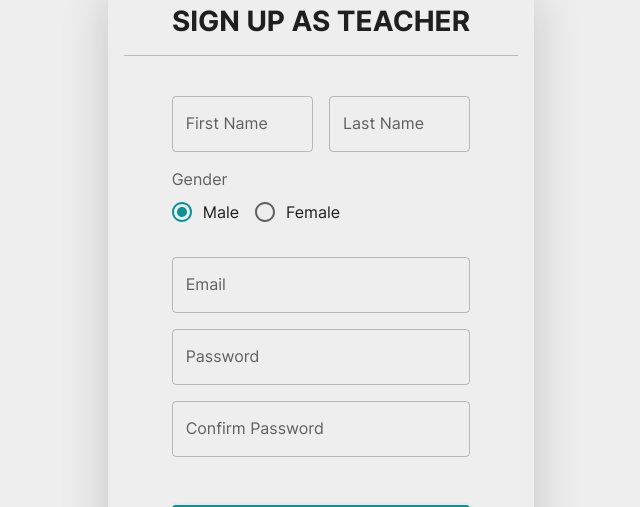
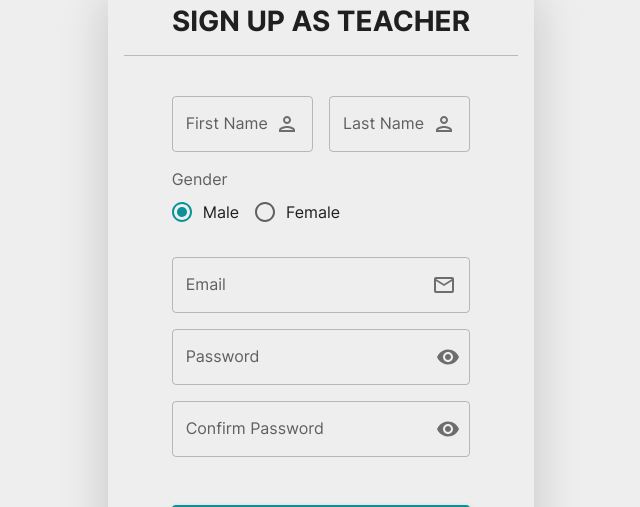
Before and after one commit to NoorA-1/facul-link, a React (Vite) app in the folder client/: page /sign-up-teacher in a window 1280 px wide. Shown: the part 99-606 px from the top of the page, without its empty margins (319-959 px from the left). Built offline with nearby package versions, Linux system fonts and the light colour scheme.

Commit message:
Added icons to input fields of sign up, sign in pages

```diff
--- a/client/src/components/Footer.jsx
+++ b/client/src/components/Footer.jsx
@@ -1,10 +1,13 @@
 import React from "react";
 
 const Footer = () => {
+  const year = new Date().getFullYear();
+
   return (
     <footer className="p-3 d-flex align-items-center justify-content-center col-12 ">
       <h6>
-        © 2023 <span className="fw-bold">Facul-Link</span>, All Rights Reserved
+        © {year} <span className="fw-bold">Facul-Link</span>, All Rights
+        Reserved
       </h6>
     </footer>
   );
--- a/client/src/pages/EmployerSignUpPage.jsx
+++ b/client/src/pages/EmployerSignUpPage.jsx
@@ -1,12 +1,19 @@
 import React, { useState } from "react";
 import { FormWrapper, InitialForm } from "../components";
 import Button from "@mui/material/Button";
+import IconButton from "@mui/material/IconButton";
 import TextField from "@mui/material/TextField";
+import Visibility from "@mui/icons-material/Visibility";
+import VisibilityOff from "@mui/icons-material/VisibilityOff";
 import Radio from "@mui/material/Radio";
 import RadioGroup from "@mui/material/RadioGroup";
 import FormControlLabel from "@mui/material/FormControlLabel";
 import FormLabel from "@mui/material/FormLabel";
 import Alert from "@mui/material/Alert";
+import InputAdornment from "@mui/material/InputAdornment";
+import PersonOutlinedIcon from "@mui/icons-material/PersonOutlined";
+import EmailOutlinedIcon from "@mui/icons-material/EmailOutlined";
+import BusinessOutlinedIcon from "@mui/icons-material/BusinessOutlined";
 import { Link, useNavigate } from "react-router-dom";
 import { useFormik } from "formik";
 import { employerSignUpValidationSchema } from "../schemas";
@@ -28,6 +35,18 @@ const EmployerSignUpPage = () => {
   const navigate = useNavigate();
   const [alertError, setAlertError] = useState("");
   const [isSuccess, setIsSuccess] = useState(false);
+  const [showPassword, setShowPassword] = useState({
+    password: false,
+    conpassword: false,
+  });
+  const handleClickShowPassword = (name) => {
+    setShowPassword((prev) => {
+      return { ...prev, [name]: !prev[name] };
+    });
+  };
+  const handleMouseDownPassword = (event) => {
+    event.preventDefault();
+  };
 
   const submitSignUpData = async (data, actions) => {
     try {
@@ -106,6 +125,13 @@ const EmployerSignUpPage = () => {
                   errors.firstname
                 }
                 error={Boolean(touched.firstname) && Boolean(errors.firstname)}
+                InputProps={{
+                  endAdornment: (
+                    <InputAdornment position="end">
+                      <PersonOutlinedIcon />
+                    </InputAdornment>
+                  ),
+                }}
               />
               <TextField
                 variant="outlined"
@@ -122,6 +148,13 @@ const EmployerSignUpPage = () => {
                   errors.lastname
                 }
                 error={Boolean(touched.lastname) && Boolean(errors.lastname)}
+                InputProps={{
+                  endAdornment: (
+                    <InputAdornment position="end">
+                      <PersonOutlinedIcon />
+                    </InputAdornment>
+                  ),
+                }}
               />
             </div>
             <FormLabel className="mt-3" id="radio-buttons-group-label">
@@ -161,6 +194,13 @@ const EmployerSignUpPage = () => {
                 Boolean(touched.universityname) &&
                 Boolean(errors.universityname)
               }
+              InputProps={{
+                endAdornment: (
+                  <InputAdornment position="end">
+                    <BusinessOutlinedIcon />
+                  </InputAdornment>
+                ),
+              }}
             />
             <TextField
               variant="outlined"
@@ -181,6 +221,13 @@ const EmployerSignUpPage = () => {
                 Boolean(touched.departmentname) &&
                 Boolean(errors.departmentname)
               }
+              InputProps={{
+                endAdornment: (
+                  <InputAdornment position="end">
+                    <BusinessOutlinedIcon />
+                  </InputAdornment>
+                ),
+              }}
             />
             <TextField
               variant="outlined"
@@ -196,10 +243,17 @@ const EmployerSignUpPage = () => {
                 Boolean(errors.email) && Boolean(touched.email) && errors.email
               }
               error={Boolean(touched.email) && Boolean(errors.email)}
+              InputProps={{
+                endAdornment: (
+                  <InputAdornment position="end">
+                    <EmailOutlinedIcon />
+                  </InputAdornment>
+                ),
+              }}
             />
             <TextField
               variant="outlined"
-              type="password"
+              type={showPassword.password ? "text" : "password"}
               label="Password"
               fullWidth
               className="mb-3"
@@ -213,10 +267,27 @@ const EmployerSignUpPage = () => {
                 errors.password
               }
               error={Boolean(touched.password) && Boolean(errors.password)}
+              InputProps={{
+                endAdornment: (
+                  <InputAdornment position="end">
+                    <IconButton
+                      onClick={() => handleClickShowPassword("password")}
+                      onMouseDown={handleMouseDownPassword}
+                      edge="end"
+                    >
+                      {showPassword.password ? (
+                        <VisibilityOff />
+                      ) : (
+                        <Visibility />
+                      )}
+                    </IconButton>
+                  </InputAdornment>
+                ),
+              }}
             />
             <TextField
               variant="outlined"
-              type="password"
+              type={showPassword.conpassword ? "text" : "password"}
               label="Confirm Password"
               fullWidth
               name="conpassword"
@@ -231,6 +302,23 @@ const EmployerSignUpPage = () => {
               error={
                 Boolean(touched.conpassword) && Boolean(errors.conpassword)
               }
+              InputProps={{
+                endAdornment: (
+                  <InputAdornment position="end">
+                    <IconButton
+                      onClick={() => handleClickShowPassword("conpassword")}
+                      onMouseDown={handleMouseDownPassword}
+                      edge="end"
+                    >
+                      {showPassword.conpassword ? (
+                        <VisibilityOff />
+                      ) : (
+                        <Visibility />
+                      )}
+                    </IconButton>
+                  </InputAdornment>
+                ),
+              }}
             />
             <Button
               type="submit"
--- a/client/src/pages/ProfileSetup.jsx
+++ b/client/src/pages/ProfileSetup.jsx
@@ -79,7 +79,7 @@ const ProfileSetup = () => {
           </Menu>
         </div>
       </nav>
-      <h1 className="text-center">Setup Profile</h1>
+      <h1 className="text-center">Complete Your Profile</h1>
     </div>
   );
 };
--- a/client/src/pages/SignInPage.jsx
+++ b/client/src/pages/SignInPage.jsx
@@ -4,6 +4,11 @@ import { Link, useNavigate } from "react-router-dom";
 import TextField from "@mui/material/TextField";
 import Button from "@mui/material/Button";
 import Alert from "@mui/material/Alert";
+import InputAdornment from "@mui/material/InputAdornment";
+import IconButton from "@mui/material/IconButton";
+import Visibility from "@mui/icons-material/Visibility";
+import VisibilityOff from "@mui/icons-material/VisibilityOff";
+import EmailOutlinedIcon from "@mui/icons-material/EmailOutlined";
 import { useFormik } from "formik";
 import { signInValidationSchema } from "../schemas";
 import http from "../utils/http";
@@ -13,10 +18,16 @@ const initialValues = {
   password: "",
 };
 
-const SignIn = () => {
+const SignInPage = () => {
   const navigate = useNavigate();
   const [alertError, setAlertError] = useState("");
   const [isSuccess, setIsSuccess] = useState(false);
+
+  const [showPassword, setShowPassword] = useState(false);
+  const handleClickShowPassword = () => setShowPassword((show) => !show);
+  const handleMouseDownPassword = (event) => {
+    event.preventDefault();
+  };
 
   const submitSignInData = async (data, actions) => {
     try {
@@ -86,10 +97,17 @@ const SignIn = () => {
                 Boolean(errors.email) && Boolean(touched.email) && errors.email
               }
               error={Boolean(touched.email) && Boolean(errors.email)}
+              InputProps={{
+                endAdornment: (
+                  <InputAdornment position="end">
+                    <EmailOutlinedIcon />
+                  </InputAdornment>
+                ),
+              }}
             />
             <TextField
               variant="outlined"
-              type="password"
+              type={showPassword ? "text" : "password"}
               label="Password"
               name="password"
               fullWidth
@@ -102,6 +120,19 @@ const SignIn = () => {
                 errors.password
               }
               error={Boolean(touched.password) && Boolean(errors.password)}
+              InputProps={{
+                endAdornment: (
+                  <InputAdornment position="end">
+                    <IconButton
+                      onClick={handleClickShowPassword}
+                      onMouseDown={handleMouseDownPassword}
+                      edge="end"
+                    >
+                      {showPassword ? <VisibilityOff /> : <Visibility />}
+                    </IconButton>
+                  </InputAdornment>
+                ),
+              }}
             />
             <Button
               type="submit"
@@ -129,4 +160,4 @@ const SignIn = () => {
   );
 };
 
-export default SignIn;
+export default SignInPage;
--- a/client/src/pages/TeacherSignUpPage.jsx
+++ b/client/src/pages/TeacherSignUpPage.jsx
@@ -1,12 +1,18 @@
 import React, { useState } from "react";
 import { FormWrapper, InitialForm } from "../components";
 import Button from "@mui/material/Button";
+import IconButton from "@mui/material/IconButton";
 import TextField from "@mui/material/TextField";
+import Visibility from "@mui/icons-material/Visibility";
+import VisibilityOff from "@mui/icons-material/VisibilityOff";
 import Radio from "@mui/material/Radio";
 import RadioGroup from "@mui/material/RadioGroup";
 import FormControlLabel from "@mui/material/FormControlLabel";
 import FormLabel from "@mui/material/FormLabel";
 import Alert from "@mui/material/Alert";
+import InputAdornment from "@mui/material/InputAdornment";
+import PersonOutlinedIcon from "@mui/icons-material/PersonOutlined";
+import EmailOutlinedIcon from "@mui/icons-material/EmailOutlined";
 import { Link, useNavigate } from "react-router-dom";
 import { useFormik } from "formik";
 import { teacherSignUpValidationSchema } from "../schemas";
@@ -26,6 +32,18 @@ const TeacherSignUpPage = () => {
   const navigate = useNavigate();
   const [alertError, setAlertError] = useState("");
   const [isSuccess, setIsSuccess] = useState(false);
+  const [showPassword, setShowPassword] = useState({
+    password: false,
+    conpassword: false,
+  });
+  const handleClickShowPassword = (name) => {
+    setShowPassword((prev) => {
+      return { ...prev, [name]: !prev[name] };
+    });
+  };
+  const handleMouseDownPassword = (event) => {
+    event.preventDefault();
+  };
 
   const submitSignUpData = async (data, actions) => {
     try {
@@ -104,6 +122,13 @@ const TeacherSignUpPage = () => {
                   errors.firstname
                 }
                 error={Boolean(touched.firstname) && Boolean(errors.firstname)}
+                InputProps={{
+                  endAdornment: (
+                    <InputAdornment position="end">
+                      <PersonOutlinedIcon />
+                    </InputAdornment>
+                  ),
+                }}
               />
               <TextField
                 variant="outlined"
@@ -120,6 +145,13 @@ const TeacherSignUpPage = () => {
                   errors.lastname
                 }
                 error={Boolean(touched.lastname) && Boolean(errors.lastname)}
+                InputProps={{
+                  endAdornment: (
+                    <InputAdornment position="end">
+                      <PersonOutlinedIcon />
+                    </InputAdornment>
+                  ),
+                }}
               />
             </div>
             <FormLabel className="mt-3" id="radio-buttons-group-label">
@@ -154,10 +186,17 @@ const TeacherSignUpPage = () => {
                 Boolean(errors.email) && Boolean(touched.email) && errors.email
               }
               error={Boolean(touched.email) && Boolean(errors.email)}
+              InputProps={{
+                endAdornment: (
+                  <InputAdornment position="end">
+                    <EmailOutlinedIcon />
+                  </InputAdornment>
+                ),
+              }}
             />
             <TextField
               variant="outlined"
-              type="password"
+              type={showPassword.password ? "text" : "password"}
               label="Password"
               fullWidth
               className="mb-3"
@@ -171,10 +210,27 @@ const TeacherSignUpPage = () => {
                 errors.password
               }
               error={Boolean(touched.password) && Boolean(errors.password)}
+              InputProps={{
+                endAdornment: (
+                  <InputAdornment position="end">
+                    <IconButton
+                      onClick={() => handleClickShowPassword("password")}
+                      onMouseDown={handleMouseDownPassword}
+                      edge="end"
+                    >
+                      {showPassword.password ? (
+                        <VisibilityOff />
+                      ) : (
+                        <Visibility />
+                      )}
+                    </IconButton>
+                  </InputAdornment>
+                ),
+              }}
             />
             <TextField
               variant="outlined"
-              type="password"
+              type={showPassword.conpassword ? "text" : "password"}
               label="Confirm Password"
               fullWidth
               name="conpassword"
@@ -189,6 +245,23 @@ const TeacherSignUpPage = () => {
               error={
                 Boolean(touched.conpassword) && Boolean(errors.conpassword)
               }
+              InputProps={{
+                endAdornment: (
+                  <InputAdornment position="end">
+                    <IconButton
+                      onClick={() => handleClickShowPassword("conpassword")}
+                      onMouseDown={handleMouseDownPassword}
+                      edge="end"
+                    >
+                      {showPassword.conpassword ? (
+                        <VisibilityOff />
+                      ) : (
+                        <Visibility />
+                      )}
+                    </IconButton>
+                  </InputAdornment>
+                ),
+              }}
             />
             <Button
               type="submit"
```
